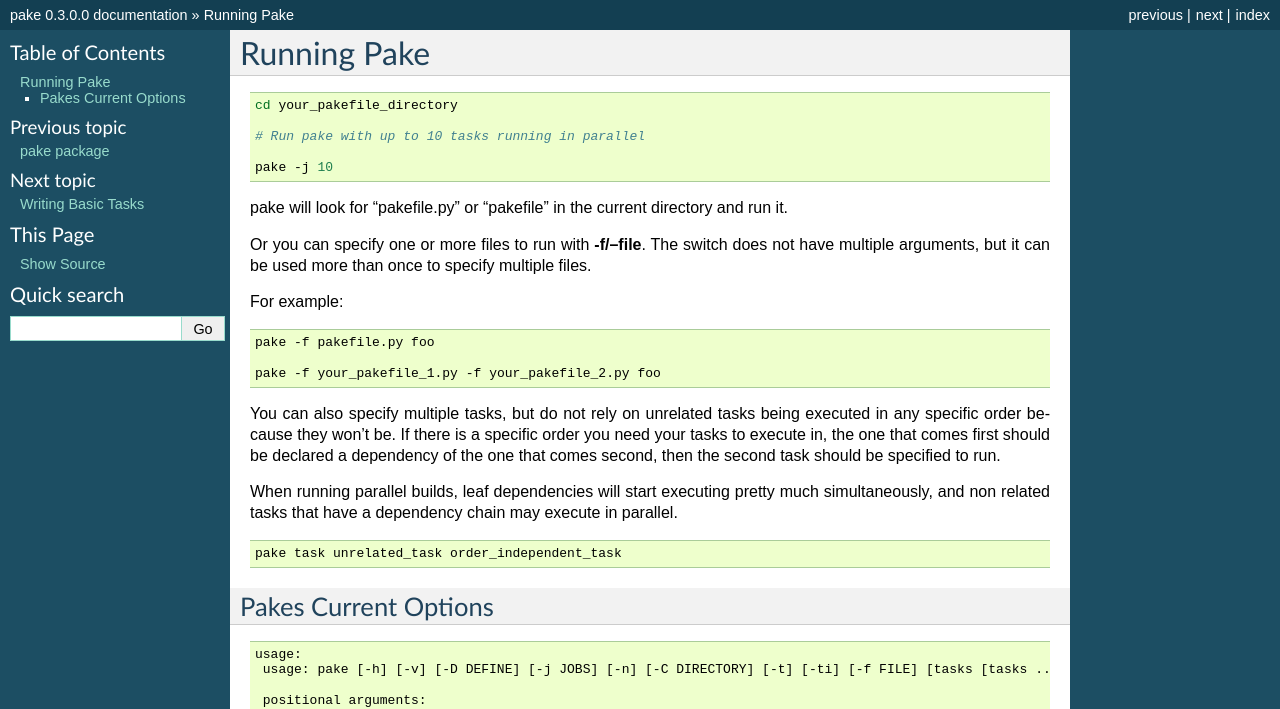
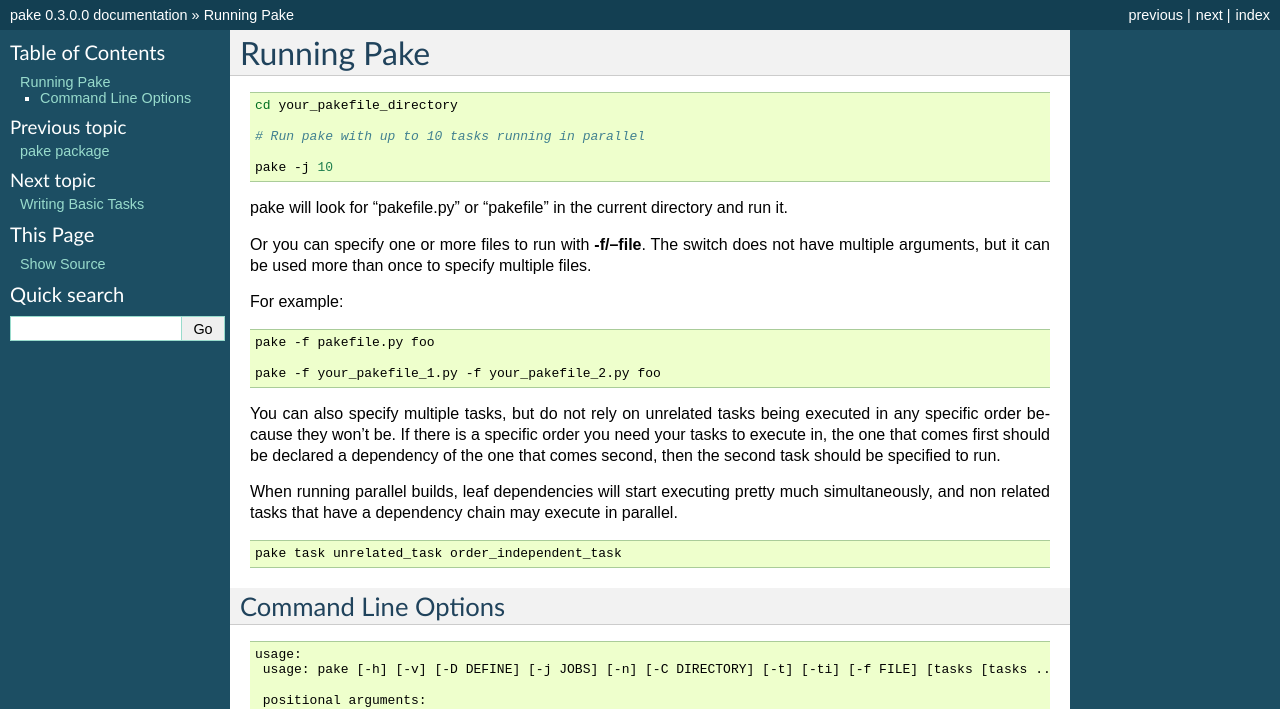
Before and after one commit to Teriks/pake, a Sphinx documentation site: the page built from docs/source/runningpake.rst, in a window 1280 px wide. Shown: the top 709 px of the page. Built offline with Sphinx 7.4.7, drawn with Linux system fonts in a browser that asks for light colours.

Commit message:
Documentation Amendment

```diff
--- a/docs/source/runningpake.rst
+++ b/docs/source/runningpake.rst
@@ -38,8 +38,8 @@ in parallel.
 
     pake task unrelated_task order_independent_task
 
-Pakes Current Options
----------------------
+Command Line Options
+--------------------
 
 .. code-block:: none
 
```
